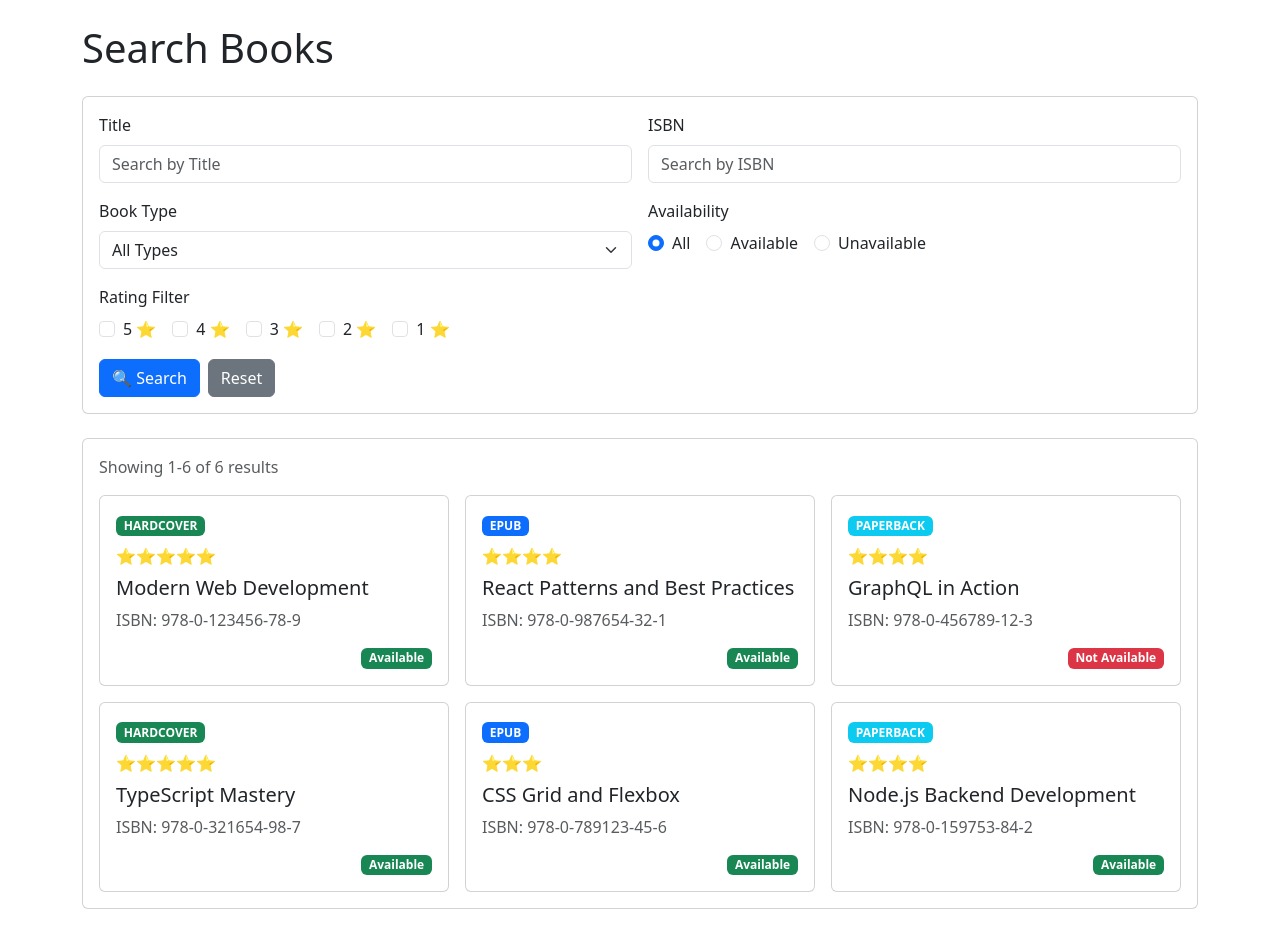
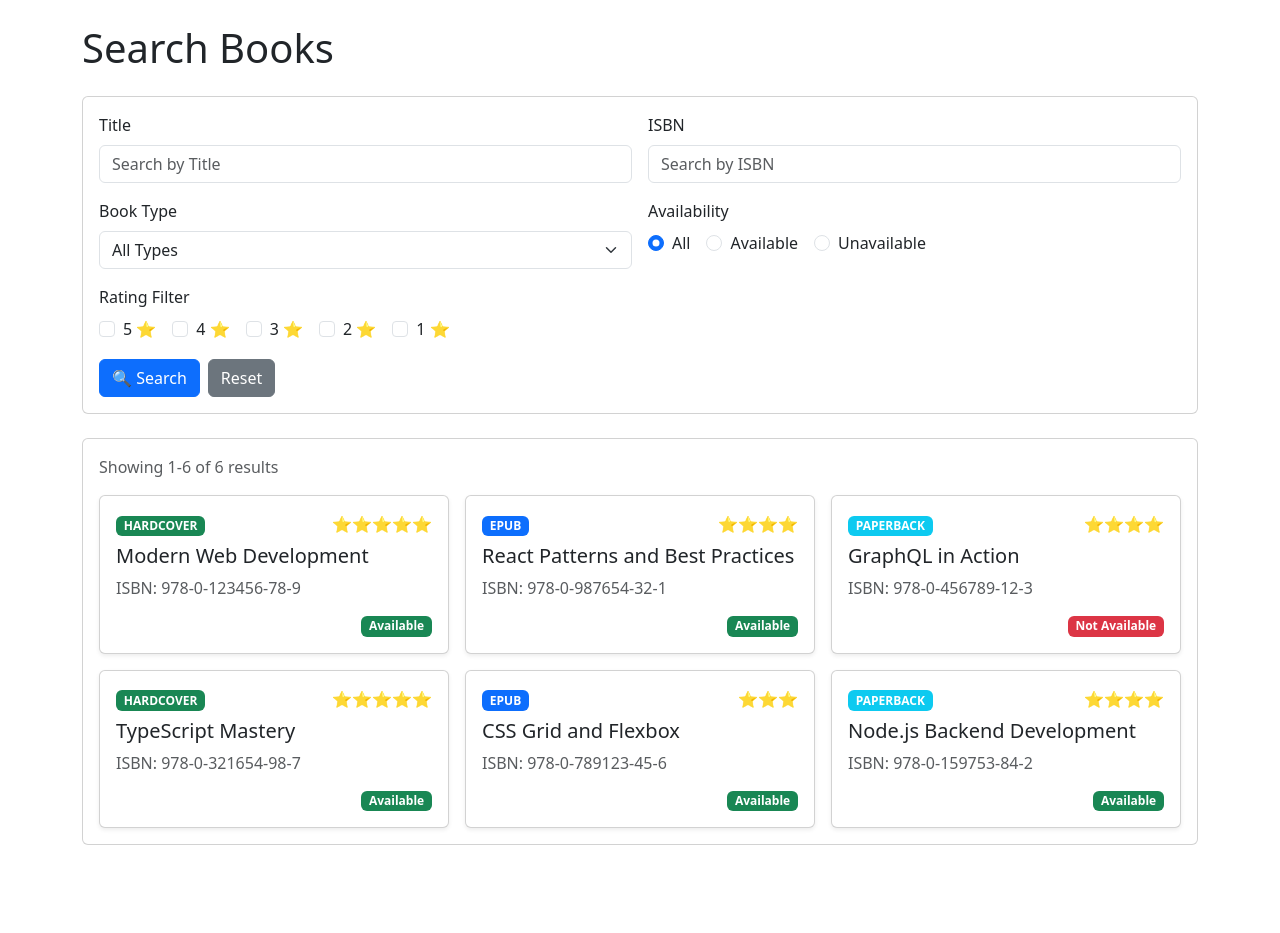
Before and after one commit to inesoetling/SPA-mit-React-Next-GraphQL, a Next.js app in the folder frontend/: page /search in a window 1280 px wide. After the commit the page ends 869 px from the top, so only its background shows below. Built offline with nearby package versions, Linux system fonts and the light colour scheme.

Commit message:
refactor(search): BookType und Bewertung im Karten-Header zusammengeführt

```diff
--- a/frontend/src/app/search/page.tsx
+++ b/frontend/src/app/search/page.tsx
@@ -300,19 +300,28 @@ export default function SearchPage() {
           <Row className="g-3">
             {filteredBooks.map((book) => (
               <Col key={book.id} xs={12} md={6} lg={4}>
-                <Card className="h-100">
+                <Card className="h-100 shadow-sm" style={{ cursor: 'pointer' }}>
                   <Card.Body>
-                    <Badge
-                      bg={getBookTypeBadge(book.bookType)}
-                      className="mb-2"
-                    >
-                      {book.bookType}
-                    </Badge>
-                    <div className="mb-2">{renderStars(book.rating)}</div>
+                    <Row className="mb-2">
+                      <Col xs="auto">
+                        <Badge bg={getBookTypeBadge(book.bookType)}>
+                          {book.bookType}
+                        </Badge>
+                      </Col>
+
+                      <Col className="text-end">
+                        <Card.Text className="mb-0">
+                          {renderStars(book.rating)}
+                        </Card.Text>
+                      </Col>
+                    </Row>
+
                     <Card.Title>{book.title}</Card.Title>
+
                     <Card.Text className="text-muted">
                       ISBN: {book.isbn}
                     </Card.Text>
+
                     <Stack
                       direction="horizontal"
                       className="justify-content-between"
```
